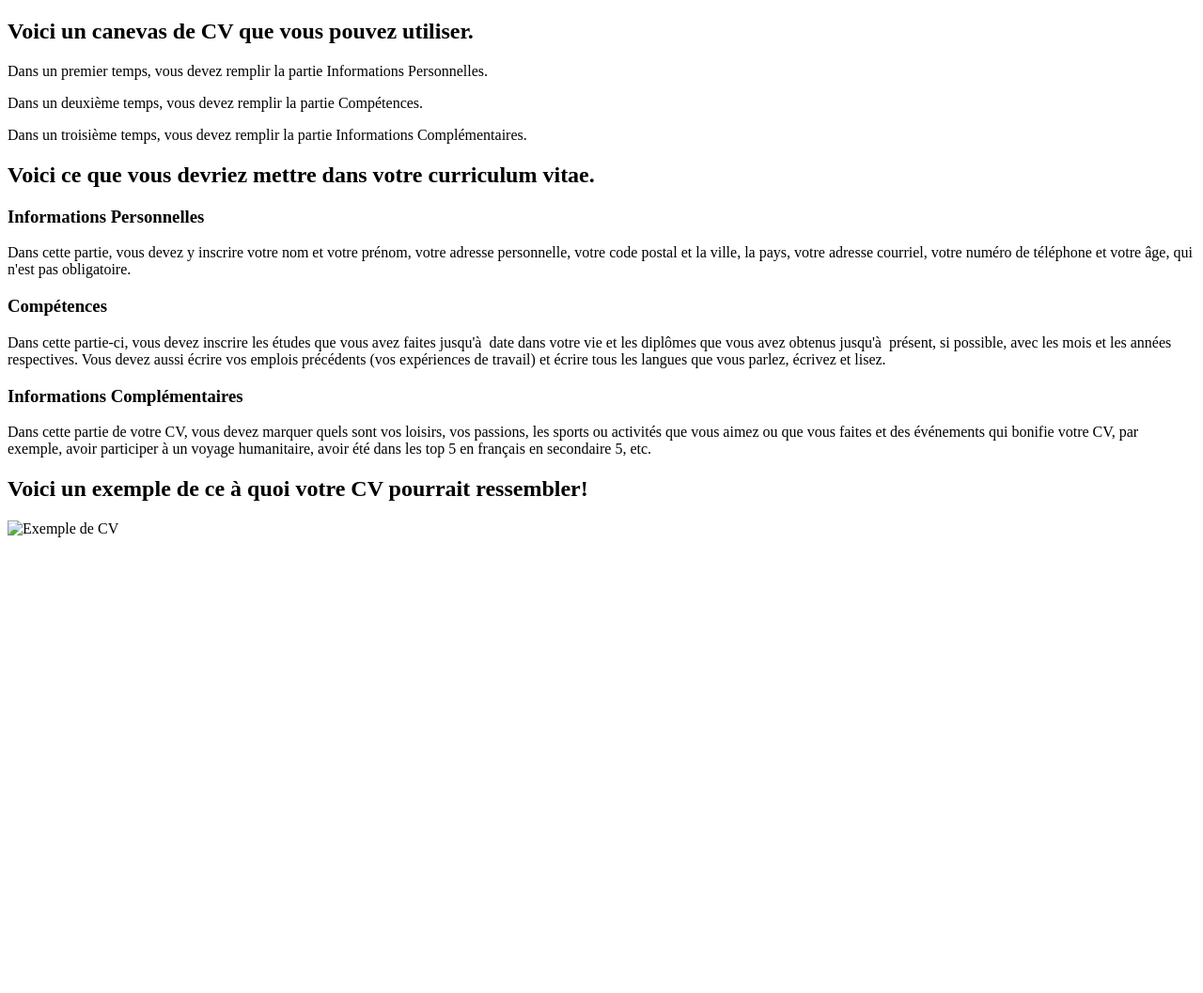
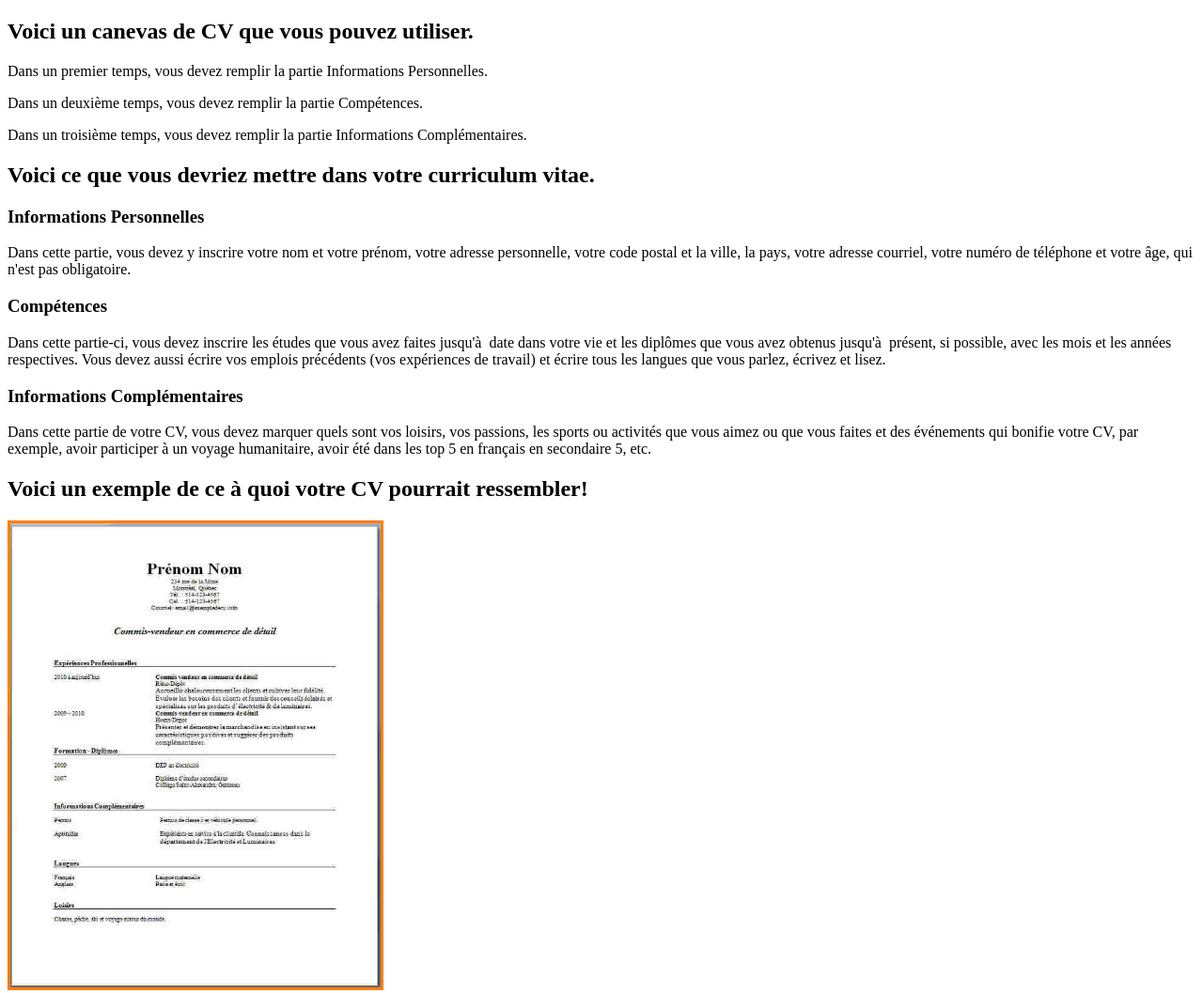
Before and after one commit to G4mingGir1/test, a plain HTML site: page site.html in a window 1280 px wide. Shown: the whole page at 94% size. Before the commit the page ends 800 px from the top, so only its background shows below. Drawn offline with Linux system fonts and the light colour scheme.

Commit message:
Update site.html

```diff
--- a/site.html
+++ b/site.html
@@ -37,7 +37,7 @@ and open the template in the editor.
             avoir participer à un voyage humanitaire, avoir été dans les top 5
             en français en secondaire 5, etc.
         <h2> Voici un exemple de ce à quoi votre CV pourrait ressembler! </h2>
-        <img src="Image/prog.jpg"
+        <img src="prog.jpg"
              alt="Exemple de CV"
              width="400"
              height="500">
```
